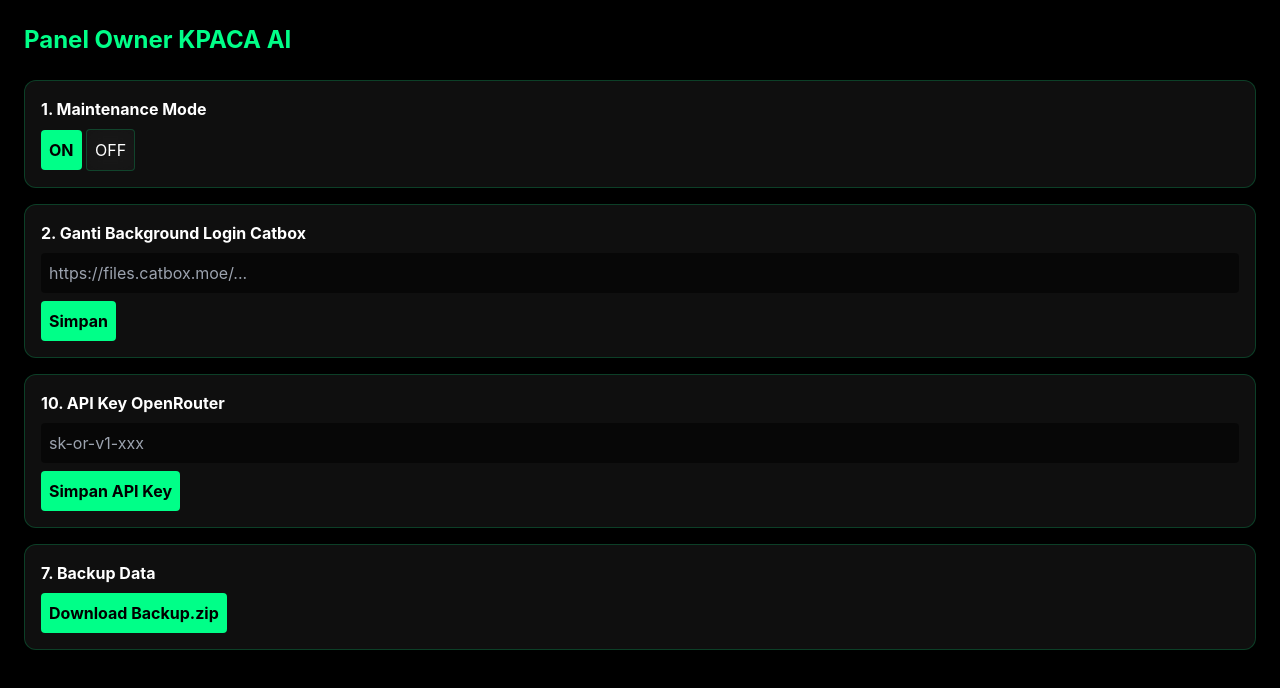
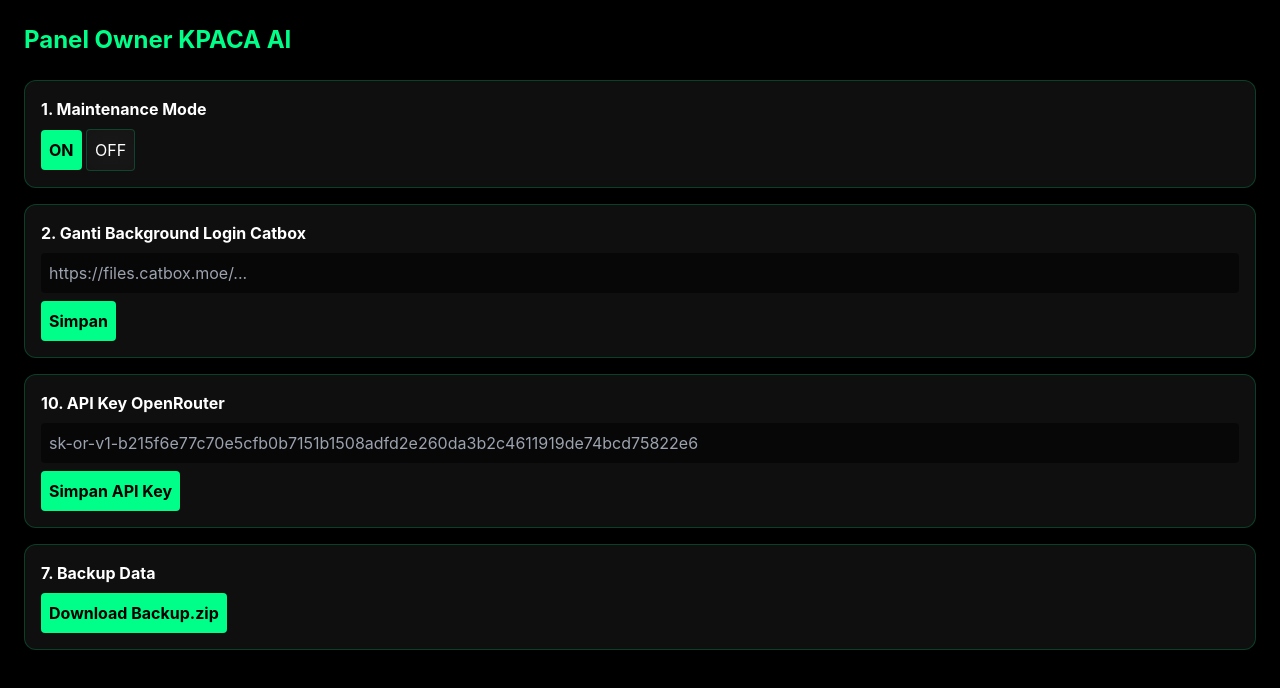
Before and after one commit to rendi001-code/Kpaca-ai, a plain HTML site: page owner.html in a window 1280 px wide. Drawn offline with nearby package versions, Linux system fonts and the light colour scheme.

Commit message:
Update API key placeholder in owner.html

```diff
--- a/owner.html
+++ b/owner.html
@@ -9,7 +9,7 @@
 <input id="bg_url" placeholder="https://files.catbox.moe/..." class="w-full p-2 bg-black/50 rounded">
 <button onclick="CONFIG.login_bg_url = bg_url.value;alert('Tersimpan')" class="btn-neon p-2 rounded mt-2">Simpan</button></div>
 <div class="glass p-4 rounded-xl mb-4"><h3 class="font-bold mb-2">10. API Key OpenRouter</h3>
-<input id="api_key" type="password" placeholder="sk-or-v1-xxx" class="w-full p-2 bg-black/50 rounded">
+<input id="api_key" type="password" placeholder="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" class="w-full p-2 bg-black/50 rounded">
 <button onclick="localStorage.setItem('kpaca_ai_api_key', btoa(api_key.value));alert('API Key tersimpan!')" class="btn-neon p-2 rounded mt-2">Simpan API Key</button></div>
 <div class="glass p-4 rounded-xl"><h3 class="font-bold mb-2">7. Backup Data</h3>
 <button onclick="alert('Export ZIP semua localStorage')" class="btn-neon p-2 rounded">Download Backup.zip</button></div></body></html>
```
